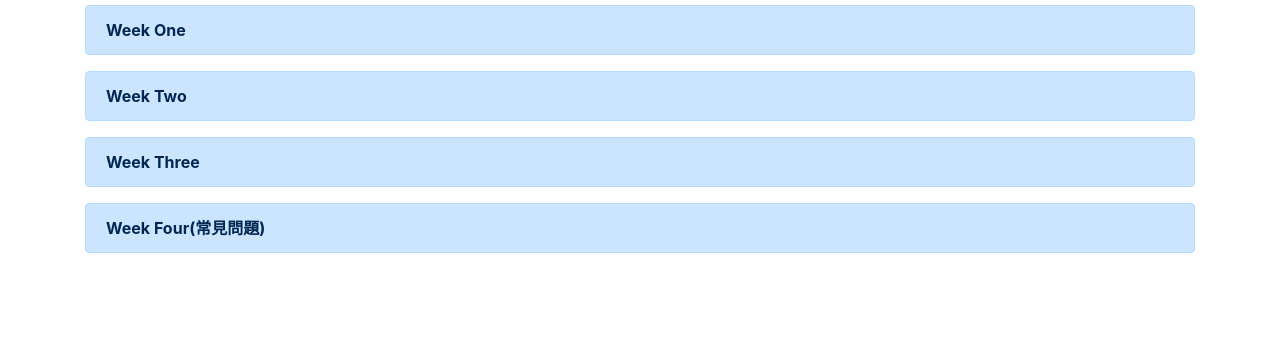
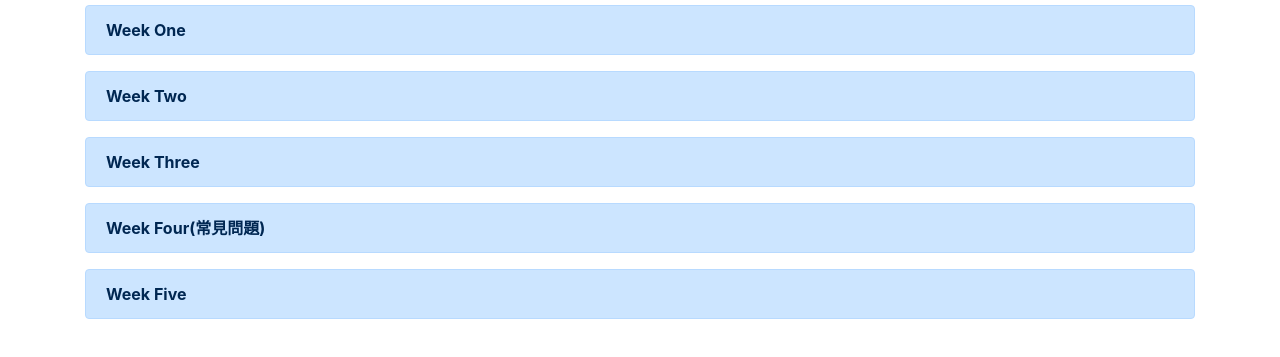
Before and after one commit to ytsai0023/expert-train, a website: page index.html in a window 1280 px wide. Shown: the part 143-500 px from the top of the page. Drawn offline with nearby package versions, Linux system fonts and the light colour scheme.

Commit message:
add the link of week 5

```diff
--- a/index.html
+++ b/index.html
@@ -24,6 +24,9 @@
          <div class="alert alert-primary" role="alert">
             <a href="./public/weekThree/question.html" class="alert-link" target="_blank"> Week Four(常見問題)</a>
          </div>
+         <div class="alert alert-primary" role="alert">
+            <a href="./public/weekFive/index.html" class="alert-link" target="_blank"> Week Five</a>
+         </div>
     </div>
 
 </body>
```
